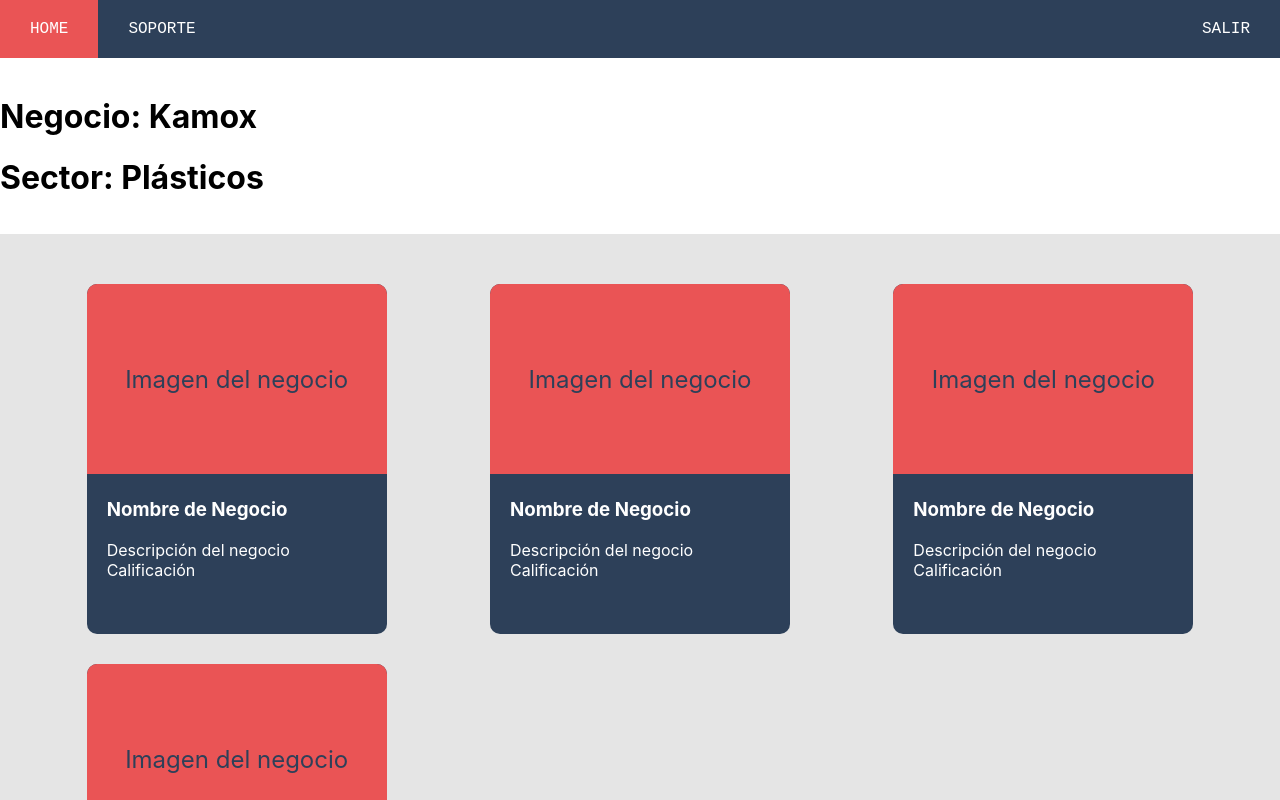
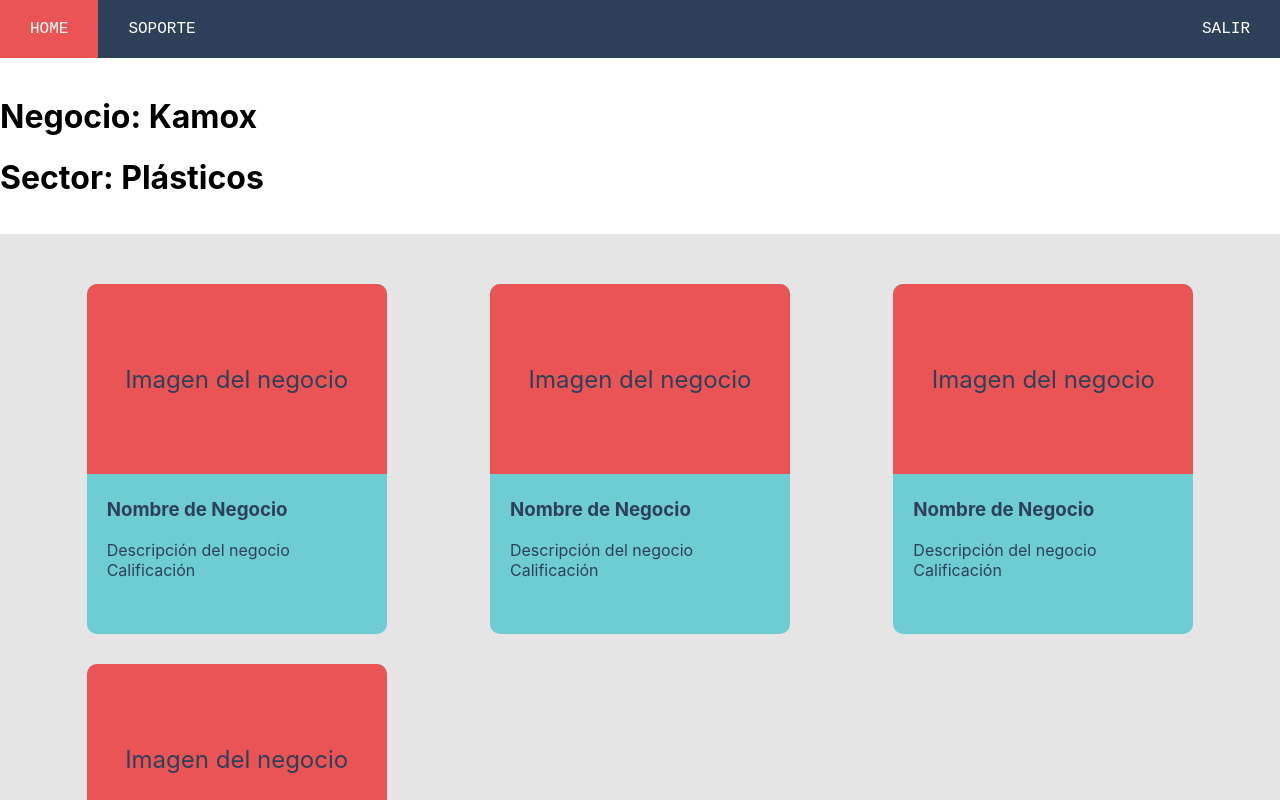
Before and after one commit to andresgobl98/our-market, a React (Create React App) app: page / in a window 1280 px wide. Shown: the top 800 px of the page. Built offline with nearby package versions, Linux system fonts and the light colour scheme.

Commit message:
Post colors changed

```diff
--- a/src/styles/Post.css
+++ b/src/styles/Post.css
@@ -4,8 +4,8 @@
     height: 350px;
     width: 300px;
     border-radius: 10px;
-    background-color: #2d4059;
-    color: #fff;
+    background-color: #6eccd3;
+    color: #2d4059;
 }
 
 .imgCont {
```
